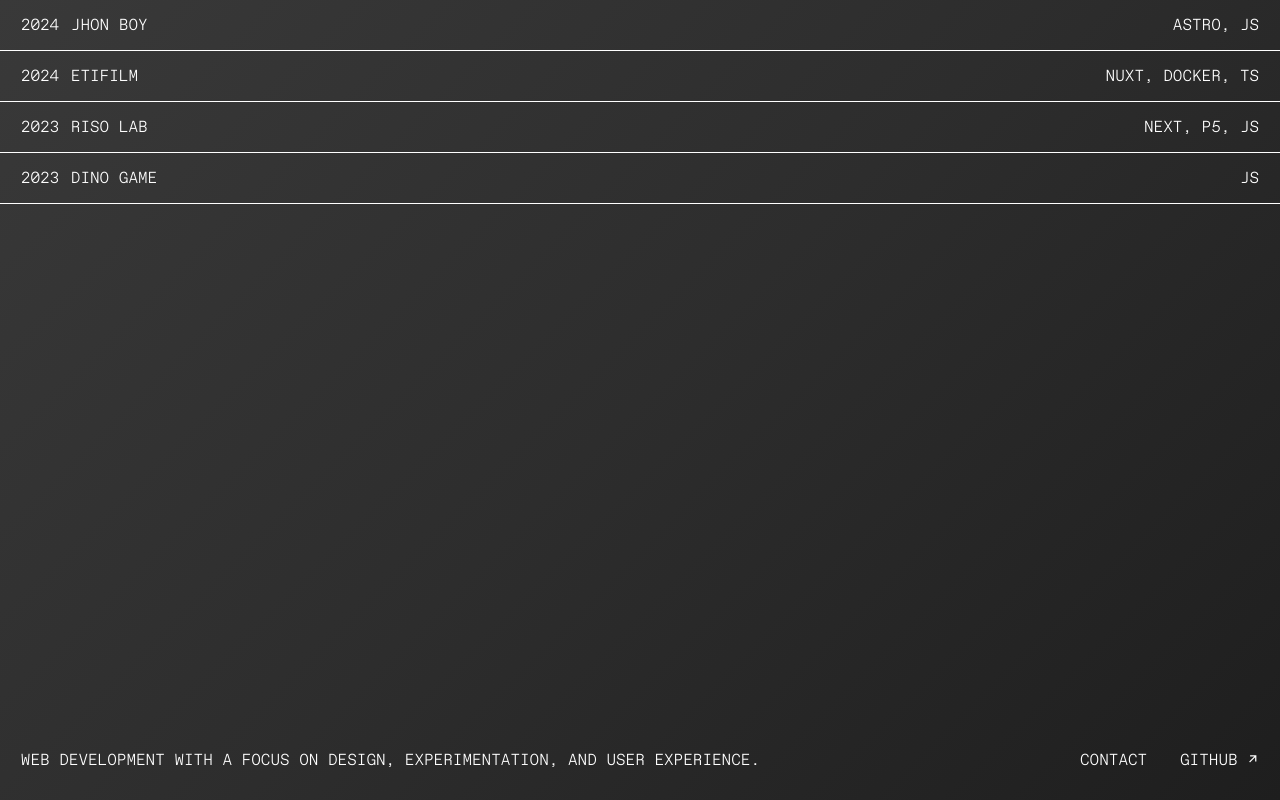
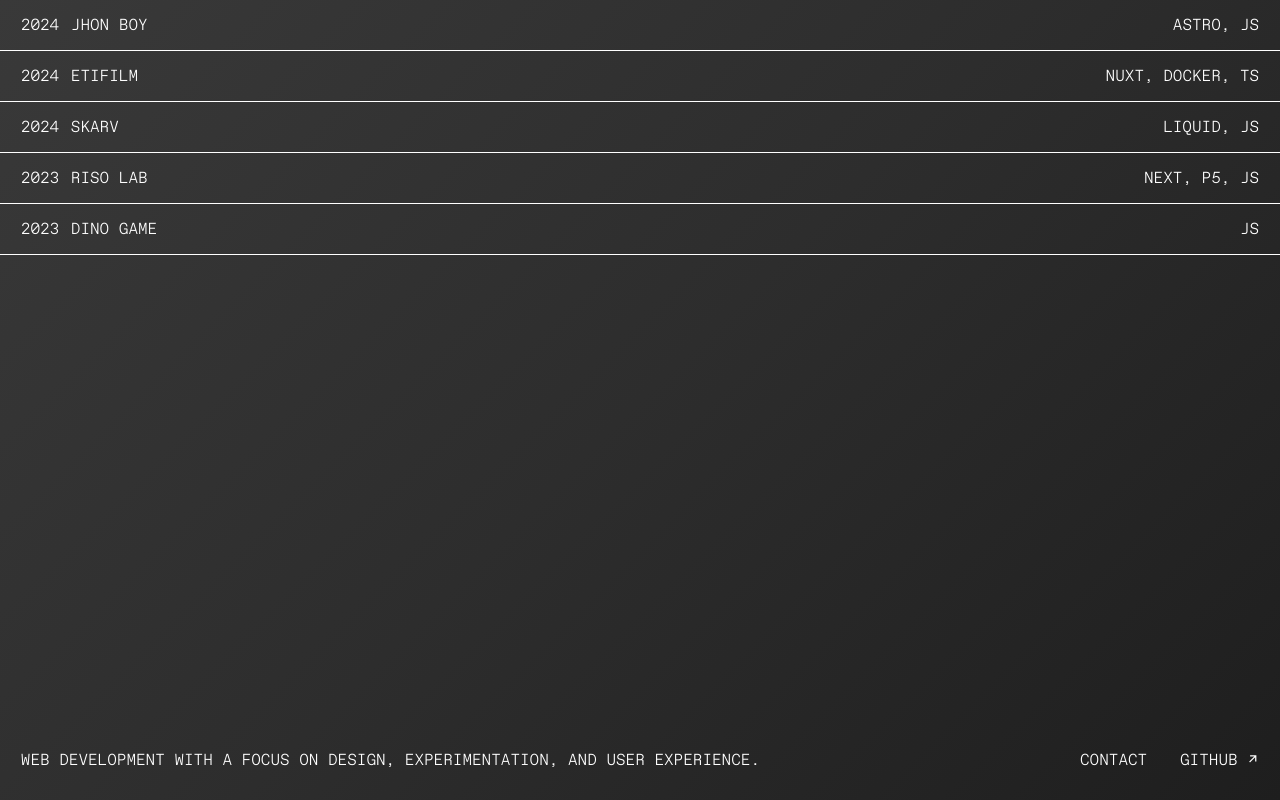
Before and after one commit to jhonboyy/DEV_PORTFOLIO, a Next.js app: page / in a window 1280 px wide. Built offline with nearby package versions, Linux system fonts and the light colour scheme.

Commit message:
✨ NEW FEATURE - Skarv added

```diff
--- a/src/app/globals.css
+++ b/src/app/globals.css
@@ -67,7 +67,7 @@ section > :nth-child(1) {
   border-top: 0px solid var(--border-light);
 }
 
-section > :nth-child(4) {
+section > :nth-child(5) {
   border-bottom: 1px solid var(--border-light);
 }
 
--- a/src/app/page.js
+++ b/src/app/page.js
@@ -36,6 +36,11 @@ export default function Home() {
               <span>ETIFILM</span>
               <span>NUXT, DOCKER, TS</span>
             </a>
+            <a href="https://studioskarv.com" target="_blank">
+              <span>2024</span>
+              <span>SKARV</span>
+              <span>LIQUID, JS</span>
+            </a>
             <a href="https://riso-lab.jhonboy.com" target="_blank">
               <span>2023</span>
               <span>RISO LAB</span>
```
